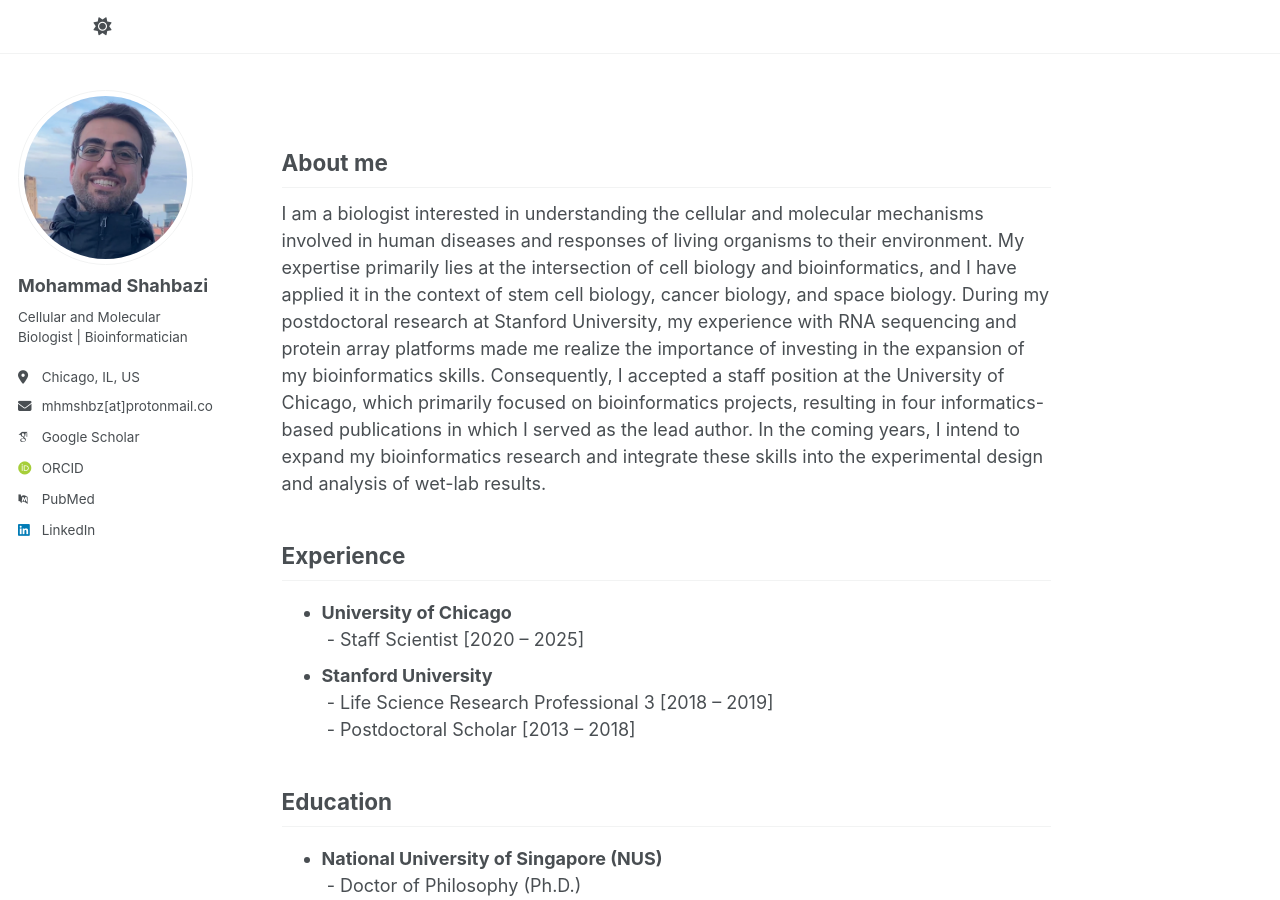
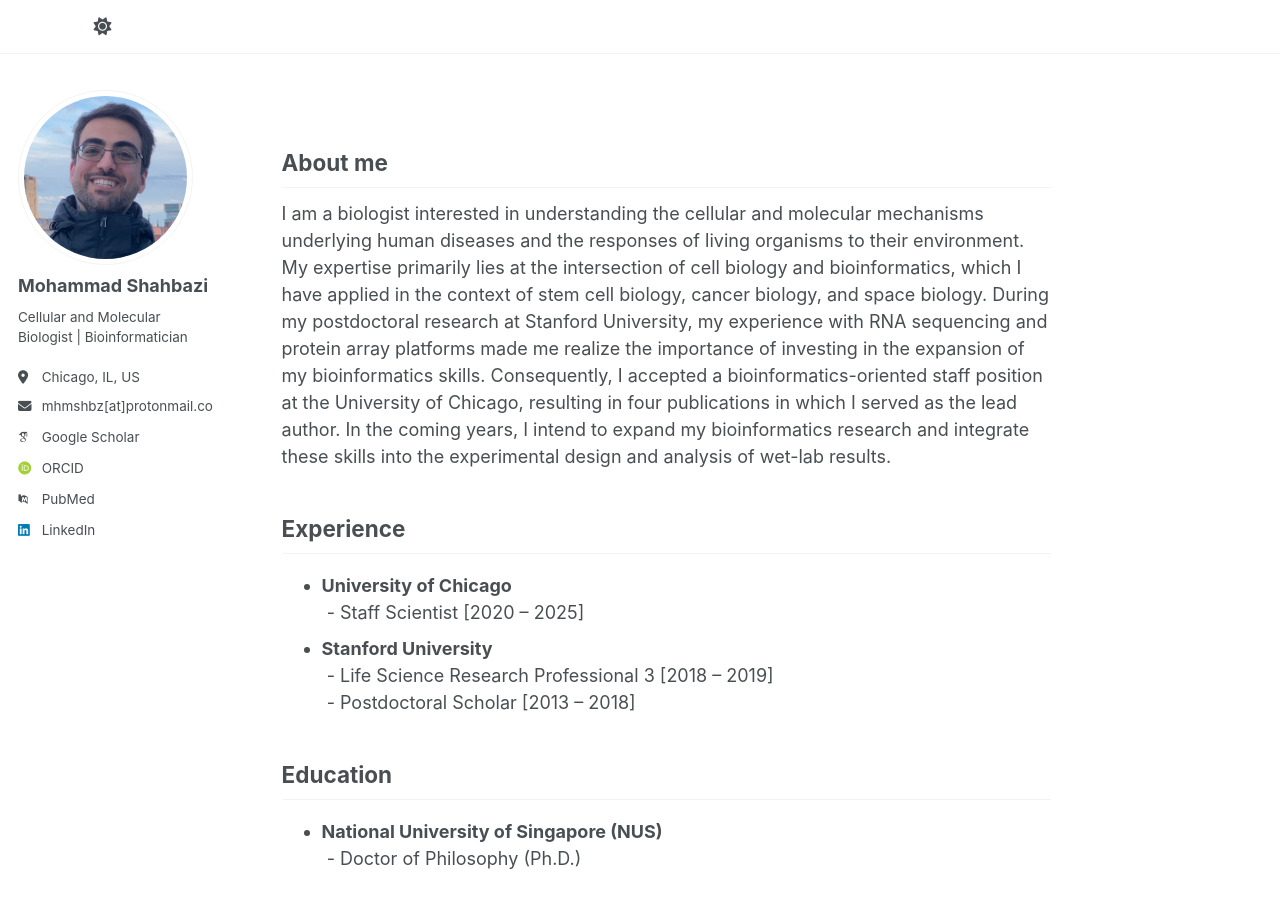
Before and after one commit to shahbazi-m/shahbazi-m.github.io, a Jekyll site: the page built from _pages/about.md, in a window 1280 px wide and 900 px high. Built offline with Jekyll 4.4.1, drawn with Linux system fonts in a browser that asks for light colours; some web fonts are replaced; a script that is not in the unit is left out.

Commit message:
Update about.md

```diff
--- a/_pages/about.md
+++ b/_pages/about.md
@@ -8,7 +8,7 @@ redirect_from:
 ---
 About me
 ------
-I am a biologist interested in understanding the cellular and molecular mechanisms involved in human diseases and responses of living organisms to their environment. My expertise primarily lies at the intersection of cell biology and bioinformatics, and I have applied it in the context of stem cell biology, cancer biology, and space biology. During my postdoctoral research at Stanford University, my experience with RNA sequencing and protein array platforms made me realize the importance of investing in the expansion of my bioinformatics skills. Consequently, I accepted a staff position at the University of Chicago, which primarily focused on bioinformatics projects, resulting in four informatics-based publications in which I served as the lead author. In the coming years, I intend to expand my bioinformatics research and integrate these skills into the experimental design and analysis of wet-lab results.
+I am a biologist interested in understanding the cellular and molecular mechanisms underlying human diseases and the responses of living organisms to their environment. My expertise primarily lies at the intersection of cell biology and bioinformatics, which I have applied in the context of stem cell biology, cancer biology, and space biology. During my postdoctoral research at Stanford University, my experience with RNA sequencing and protein array platforms made me realize the importance of investing in the expansion of my bioinformatics skills. Consequently, I accepted a bioinformatics-oriented staff position at the University of Chicago, resulting in four publications in which I served as the lead author. In the coming years, I intend to expand my bioinformatics research and integrate these skills into the experimental design and analysis of wet-lab results.
 
 Experience
 ------
```
